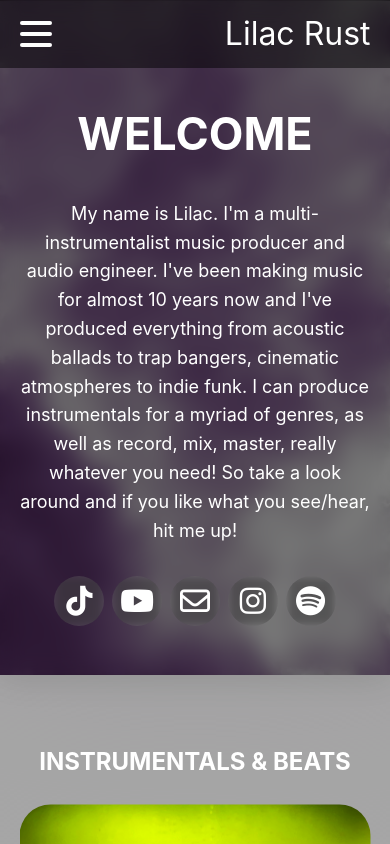
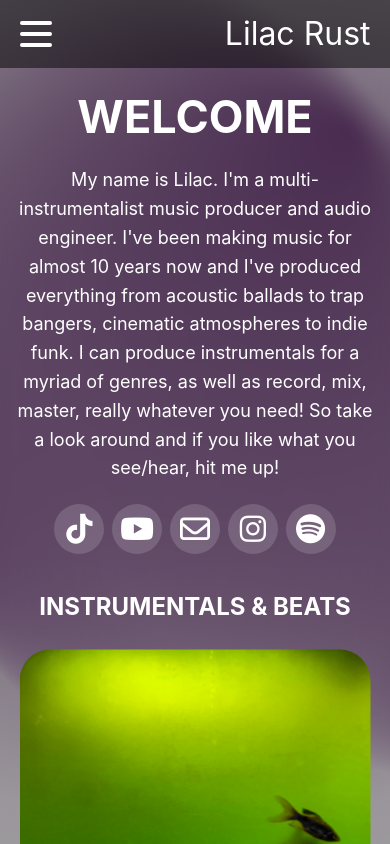
Before and after one commit to 18gdoyle/lilac-rust-recordings, a Vue app: page / in a window 390 px wide. Shown: the top 844 px of the page. Built offline with nearby package versions, Linux system fonts and the light colour scheme.

Commit message:
cleaned up home page

```diff
--- a/src/components/MovingGradient.vue
+++ b/src/components/MovingGradient.vue
@@ -2,7 +2,7 @@
     <div class="backgroundOverlay"></div>
     <section style="position: fixed; height: 100%; width: 100%; z-index: -10; top: 0;">
       <div id="bg-wrap">
-        <svg viewBox="0 0 100 100" preserveAspectRatio="xMidYMid slice">
+        <svg viewBox="0 0 100 100" id="svgViewBox" preserveAspectRatio="xMidYMid slice">
           <defs>
             <radialGradient id="Gradient1" cx="50%" cy="50%" fx="0.441602%" fy="50%" r=".5">
               <animate attributeName="fx" dur="68s" values="0%;3%;0%" repeatCount="indefinite"></animate>
@@ -62,6 +62,15 @@
 </template>
 
 <style scoped>
+#bg-wrap {
+  height: 100vh;
+  width: 100vw;
+}
+
+#svgViewBox {
+  height: 100vh;
+  width: 100vw;
+}
 .backgroundOverlay {
   position: fixed;
   top: 0;
--- a/src/views/HomeView.vue
+++ b/src/views/HomeView.vue
@@ -1,11 +1,6 @@
 <template>
   <div style="width: 100%" class="pageTopMargin">
     <div class="centered bigWelcomeContainer">
-      <img
-        alt="Lilac Rust Brand Image"
-        class="backgroundImage"
-        src="/lilacProfile.jpg"
-      />
       <div class="overImage">
         <div class="glassDiv bigWelcomeGlass">
           <h1 class="hugeWelcome">WELCOME</h1>
@@ -18,7 +13,7 @@
             you need! So take a look around and if you like what you see/hear,
             hit me up!
           </p>
-          <div class="iconsRow" style="display: flex">
+          <div class="iconsRow">
             <a
               class="socialMediaButton"
               href="https://www.tiktok.com/@lilac_rust"
@@ -53,6 +48,7 @@
         </div>
       </div>
     </div>
+    <div class="sectionBreak"></div>
     <div class="sectionDiv">
       <h1 class="sectionTitle">INSTRUMENTALS & BEATS</h1>
       <div class="carousel-container">
@@ -218,10 +214,7 @@ export default {
   text-align: center;
 }
 .sectionBreak {
-  height: 10vh;
-  display: flex;
-  align-items: center;
-  justify-content: center;
+  height: 20px;
 }
 .sectionDiv {
   display: flex;
@@ -231,7 +224,6 @@ export default {
 }
 .sectionTitle {
   font-size: xxx-large;
-  margin-bottom: 1%;
 }
 .welcomeDescription {
   font-size: x-large;
@@ -242,9 +234,7 @@ export default {
   justify-content: center;
   height: 100%;
   margin: 0 !important;
-  padding-top: max(8vh, 50px) !important;
   border-radius: 0;
-  backdrop-filter: blur(10px) !important;
   flex-direction: column;
   justify-content: space-evenly;
 }
@@ -254,9 +244,6 @@ export default {
 }
 
 .overImage {
-  position: absolute;
-  top: min(-8vh, -50px);
-  left: 0;
   width: 100%;
   height: 80vh;
   text-align: center;
@@ -264,9 +251,12 @@ export default {
   display: flex;
   justify-content: center;
   align-items: center;
+  max-height: 500px;
 }
 
 .iconsRow {
+  display: flex;
+  padding-top: 2%;
   width: 100%;
   gap: 2vw;
   justify-content: center;
@@ -319,7 +309,8 @@ export default {
   margin: 2%;
   color: white;
   padding: 2%;
-  background: rgba(0, 0, 0, 0.5);
+  background: rgba(0, 0, 0, 0);
+  box-shadow: none;
 }
 
 .linkContainer {
@@ -436,8 +427,12 @@ export default {
 }
 
 @media only screen and (max-width: 768px) {
+  .overImage {
+    max-height: 500px;
+  }
   .sectionTitle {
     font-size: x-large;
+    margin-bottom: 1%;
   }
   .descriptionText {
     font-size: large;
@@ -454,9 +449,6 @@ export default {
     font-size: large;
   }
   .bigWelcomeGlass {
-    padding: 5% !important;
-    padding-top: max(8vh, 50px) !important;
-    background: rgba(0, 0, 0, 0.5) !important;
     justify-content: space-evenly;
   }
   .hugeWelcome {
@@ -477,12 +469,8 @@ export default {
     background: rgba(0, 0, 0, 0);
     display: flex;
     flex-direction: column;
-  }
-
-  .glassDiv {
-    width: 100%;
-    text-align: center;
-    padding: 5%;
+    padding-left: 3%;
+    padding-right: 3%;
   }
 
   .description {
@@ -533,10 +521,6 @@ export default {
     width: 90%;
   }
 
-  .sectionBreak {
-    height: 8vh;
-  }
-
   @keyframes slideAnimationThreeImages {
     0% {
       transform: translateX(0);
```
